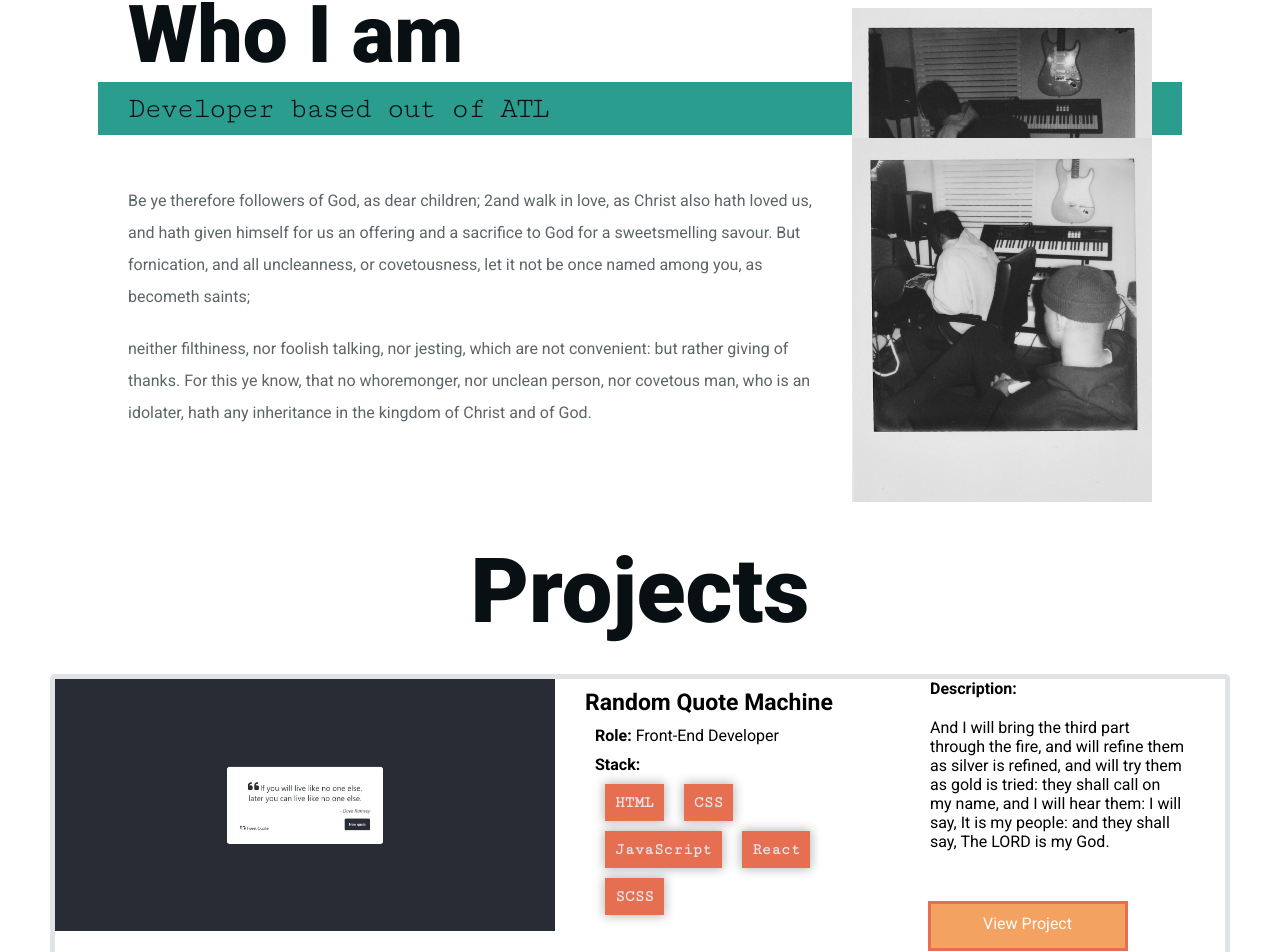
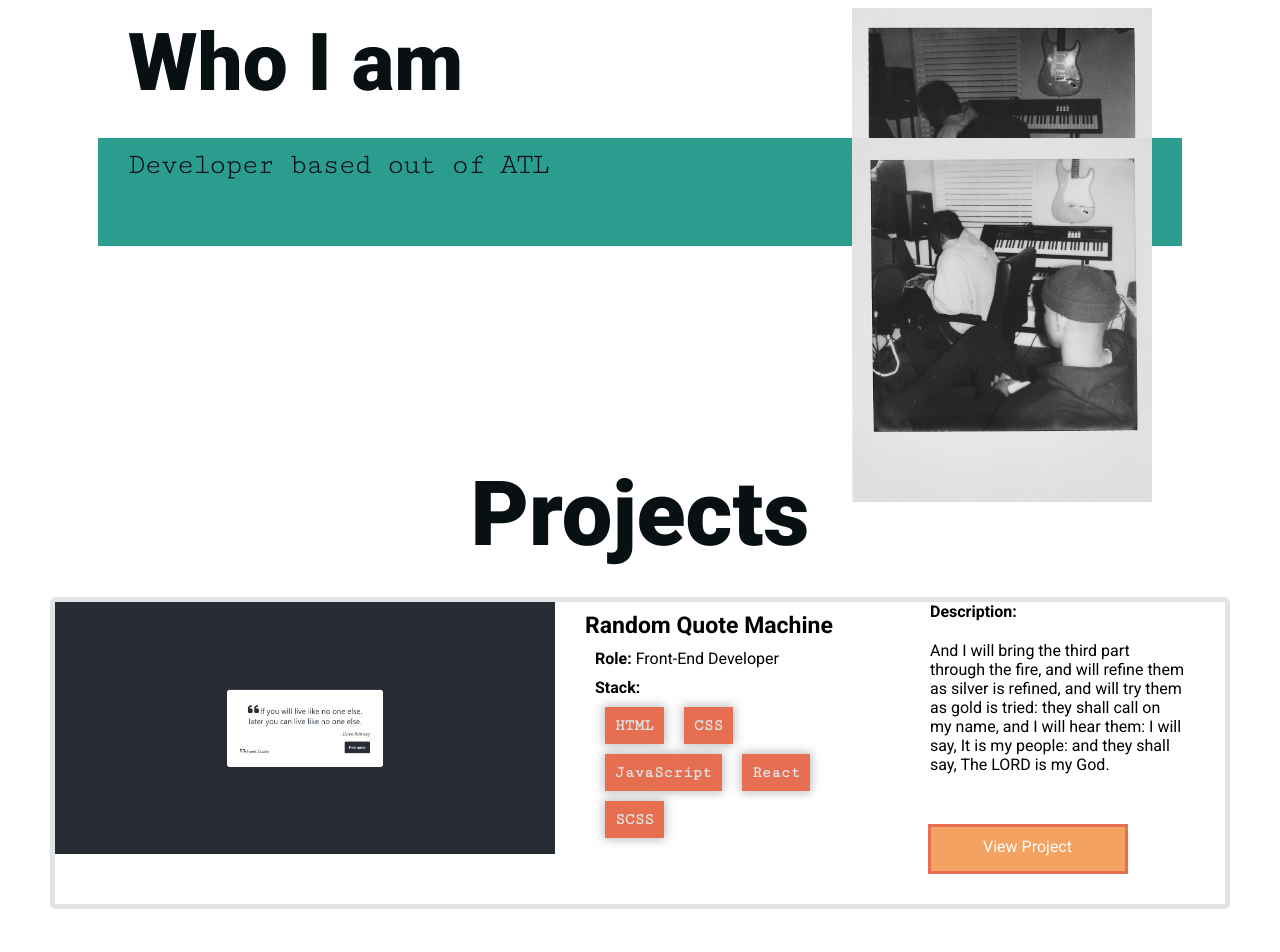
Before and after one commit to kvncrtr/portfolio, a React (Vite) app: page / in a window 1280 px wide. Shown: the part 1579-2531 px from the top of the page. Built offline with nearby package versions, Linux system fonts and the light colour scheme.

Commit message:
plan out about section paragraph

```diff
--- a/src/components/About.jsx
+++ b/src/components/About.jsx
@@ -12,20 +12,10 @@ function About(props, ref) {
 
             <div className={'about--story-case'}>
                <p className={'section--description about--story'}>
-                  Be ye therefore followers of God, as dear children;
-                  2and walk in love, as Christ also hath loved us, and
-                  hath given himself for us an offering and a
-                  sacrifice to God for a sweetsmelling savour. But
-                  fornication, and all uncleanness, or covetousness,
-                  let it not be once named among you, as becometh
-                  saints;
+
                </p>
                <p className={'section--description about--story'}>
-                  neither filthiness, nor foolish talking, nor jesting,
-                  which are not convenient: but rather giving of thanks.
-                  For this ye know, that no whoremonger, nor unclean
-                  person, nor covetous man, who is an idolater, hath any
-                  inheritance in the kingdom of Christ and of God.
+
                </p>
             </div>
 
```
